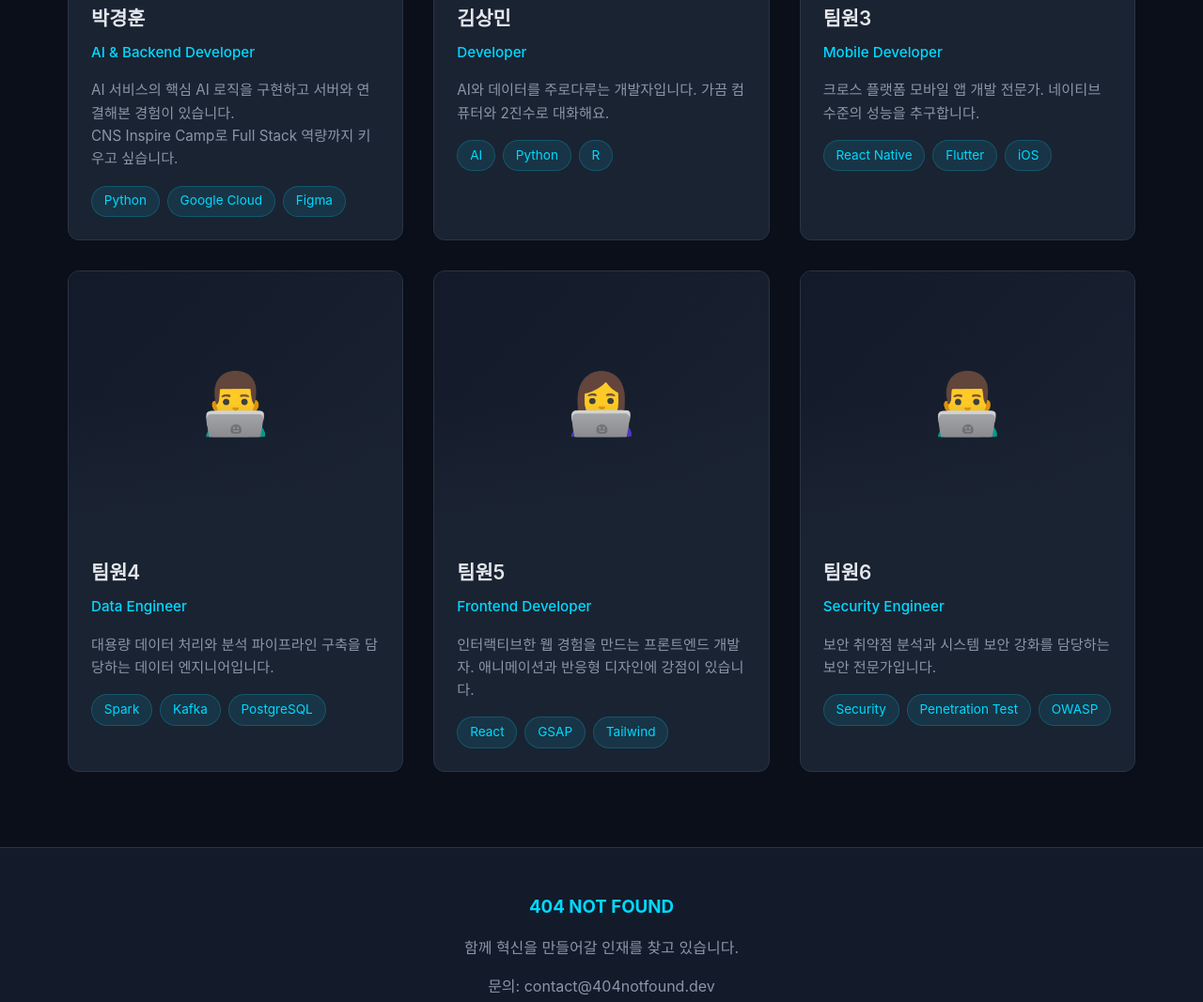
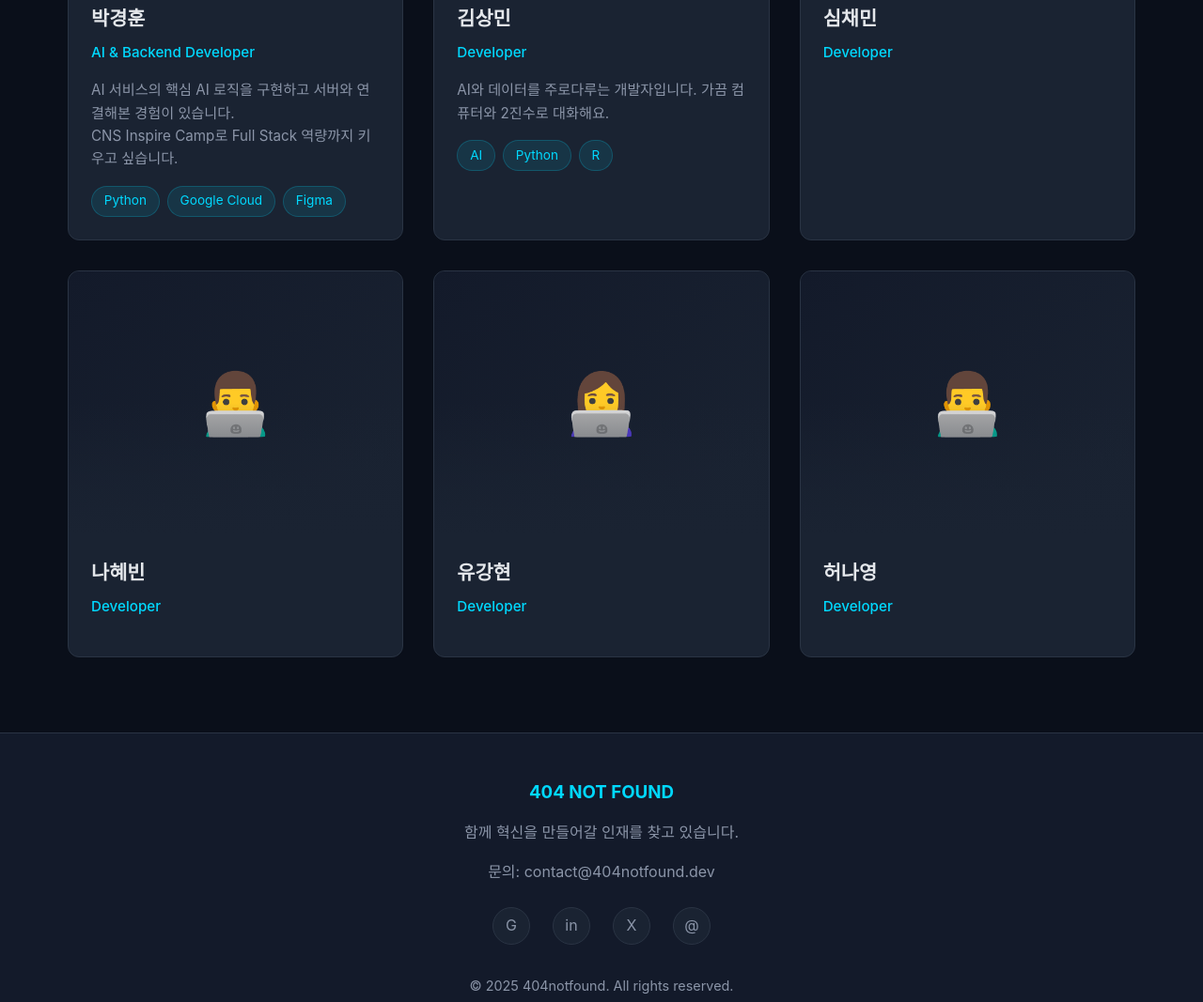
Before and after one commit to CNS-Inspire-Camp-404-NOT-FOUND/WebPage, a plain HTML site: page index.html in a window 1280 px wide. Shown: the part 2572-3639 px from the top of the page at 94% size. Drawn offline with Linux system fonts and the light colour scheme.

Commit message:
맴버카드 이름 변경

```diff
--- a/index.html
+++ b/index.html
@@ -452,7 +452,8 @@
         <div class="hero-subtitle">개발팀 소개</div>
         <h1 class="hero-title">404 NOT FOUND</h1>
         <p class="hero-description">
-          우리는 최신 기술과 창의적인 아이디어로 미래를 설계하는 개발팀입니다.<br>
+          우리는 최신 기술과 창의적인 아이디어로 미래를 설계하는
+          개발팀입니다.<br />
           함께 성장하고, 함께 도전하며, 세상을 변화시킵니다.
         </p>
       </div>
@@ -510,17 +511,10 @@
         <div class="member-card">
           <div class="member-image">👨‍💻</div>
           <div class="member-info">
-            <h3 class="member-name">조장1</h3>
-            <div class="member-role">Tech Lead</div>
-            <p class="member-description">
-              10년 경력의 풀스택 개발자. 아키텍처 설계와 팀 기술 방향을 이끌고
-              있습니다.
-            </p>
-            <div class="member-skills">
-              <span class="skill-tag">React</span>
-              <span class="skill-tag">Node.js</span>
-              <span class="skill-tag">AWS</span>
-            </div>
+            <h3 class="member-name">유지현</h3>
+            <div class="member-role">Developer</div>
+            <p class="member-description"></p>
+            <div class="member-skills"></div>
           </div>
         </div>
 
@@ -563,13 +557,15 @@
         <!-- 박경훈 작업 -->
         <div class="member-card">
           <div class="member-image">
-            <img src="../assets/memoji-gyeonghun.png">
+            <img src="../assets/memoji-gyeonghun.png" />
           </div>
           <div class="member-info">
             <h3 class="member-name">박경훈</h3>
-            <div class="member-role"> AI & Backend Developer</div>
+            <div class="member-role">AI & Backend Developer</div>
             <p class="member-description">
-              AI 서비스의 핵심 AI 로직을 구현하고 서버와 연결해본 경험이 있습니다.<br>CNS Inspire Camp로 Full Stack 역량까지 키우고 싶습니다.
+              AI 서비스의 핵심 AI 로직을 구현하고 서버와 연결해본 경험이
+              있습니다.<br />CNS Inspire Camp로 Full Stack 역량까지 키우고
+              싶습니다.
             </p>
             <div class="member-skills">
               <span class="skill-tag">Python</span>
@@ -585,7 +581,8 @@
             <h3 class="member-name">김상민</h3>
             <div class="member-role">Developer</div>
             <p class="member-description">
-              AI와 데이터를 주로다루는 개발자입니다. 가끔 컴퓨터와 2진수로 대화해요.
+              AI와 데이터를 주로다루는 개발자입니다. 가끔 컴퓨터와 2진수로
+              대화해요.
             </p>
             <div class="member-skills">
               <span class="skill-tag">AI</span>
@@ -598,67 +595,40 @@
         <div class="member-card">
           <div class="member-image">👩‍💻</div>
           <div class="member-info">
-            <h3 class="member-name">팀원3</h3>
-            <div class="member-role">Mobile Developer</div>
-            <p class="member-description">
-              크로스 플랫폼 모바일 앱 개발 전문가. 네이티브 수준의 성능을
-              추구합니다.
-            </p>
-            <div class="member-skills">
-              <span class="skill-tag">React Native</span>
-              <span class="skill-tag">Flutter</span>
-              <span class="skill-tag">iOS</span>
-            </div>
+            <h3 class="member-name">심채민</h3>
+            <div class="member-role">Developer</div>
+            <p class="member-description"></p>
+            <div class="member-skills"></div>
           </div>
         </div>
 
         <div class="member-card">
           <div class="member-image">👨‍💻</div>
           <div class="member-info">
-            <h3 class="member-name">팀원4</h3>
-            <div class="member-role">Data Engineer</div>
-            <p class="member-description">
-              대용량 데이터 처리와 분석 파이프라인 구축을 담당하는 데이터
-              엔지니어입니다.
-            </p>
-            <div class="member-skills">
-              <span class="skill-tag">Spark</span>
-              <span class="skill-tag">Kafka</span>
-              <span class="skill-tag">PostgreSQL</span>
-            </div>
+            <h3 class="member-name">나혜빈</h3>
+            <div class="member-role">Developer</div>
+            <p class="member-description"></p>
+            <div class="member-skills"></div>
           </div>
         </div>
 
         <div class="member-card">
           <div class="member-image">👩‍💻</div>
           <div class="member-info">
-            <h3 class="member-name">팀원5</h3>
-            <div class="member-role">Frontend Developer</div>
-            <p class="member-description">
-              인터랙티브한 웹 경험을 만드는 프론트엔드 개발자. 애니메이션과
-              반응형 디자인에 강점이 있습니다.
-            </p>
-            <div class="member-skills">
-              <span class="skill-tag">React</span>
-              <span class="skill-tag">GSAP</span>
-              <span class="skill-tag">Tailwind</span>
-            </div>
+            <h3 class="member-name">유강현</h3>
+            <div class="member-role">Developer</div>
+            <p class="member-description"></p>
+            <div class="member-skills"></div>
           </div>
         </div>
 
         <div class="member-card">
           <div class="member-image">👨‍💻</div>
           <div class="member-info">
-            <h3 class="member-name">팀원6</h3>
-            <div class="member-role">Security Engineer</div>
-            <p class="member-description">
-              보안 취약점 분석과 시스템 보안 강화를 담당하는 보안 전문가입니다.
-            </p>
-            <div class="member-skills">
-              <span class="skill-tag">Security</span>
-              <span class="skill-tag">Penetration Test</span>
-              <span class="skill-tag">OWASP</span>
-            </div>
+            <h3 class="member-name">허나영</h3>
+            <div class="member-role">Developer</div>
+            <p class="member-description"></p>
+            <div class="member-skills"></div>
           </div>
         </div>
       </div>
@@ -667,9 +637,7 @@
     <!-- Footer -->
     <footer id="contact">
       <div class="footer-content">
-        <h3 style="margin-bottom: 1rem; color: var(--accent)">
-          404 NOT FOUND
-        </h3>
+        <h3 style="margin-bottom: 1rem; color: var(--accent)">404 NOT FOUND</h3>
         <p class="footer-text">함께 혁신을 만들어갈 인재를 찾고 있습니다.</p>
         <p class="footer-text">문의: contact@404notfound.dev</p>
         <div class="social-links">
@@ -679,7 +647,7 @@
           <a href="#" class="social-link" title="Email">@</a>
         </div>
         <p class="footer-text" style="margin-top: 2rem; font-size: 0.9rem">
-          © 2025 Innovation Squad. All rights reserved.
+          © 2025 404notfound. All rights reserved.
         </p>
       </div>
     </footer>
```
